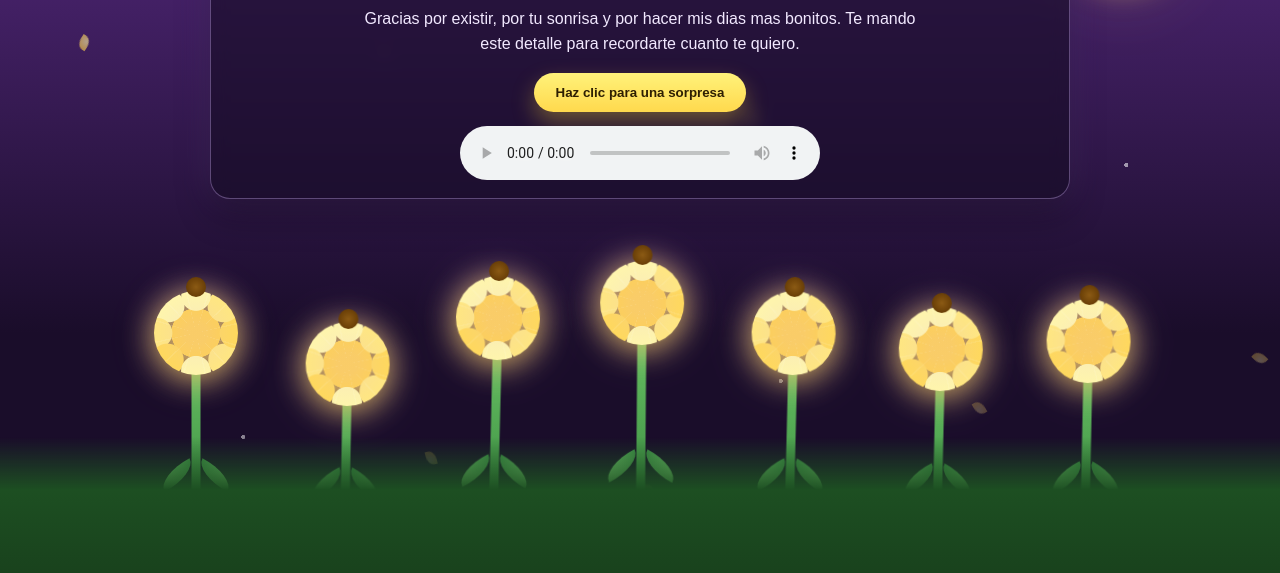
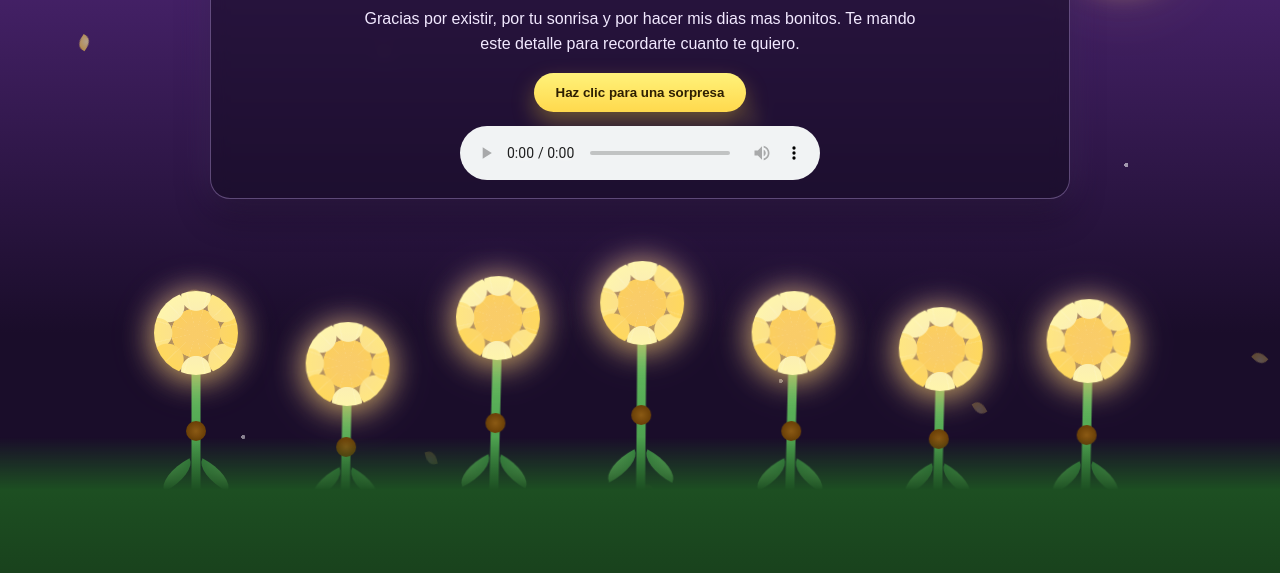
Before and after one commit to HernaldoCA/flores-amarillas, a website: page index.html in a window 1280 px wide. Shown: the part 187-760 px from the top of the page. Drawn offline with Linux system fonts and the light colour scheme.

Commit message:
Update styles.css

```diff
--- a/styles.css
+++ b/styles.css
@@ -448,6 +448,6 @@
 }
 @media (min-width: 1024px) {
   .center {
-    top: 0%; /* ajusta este valor */
+    top: 50%; /* ajusta este valor */
   }
 }
```
